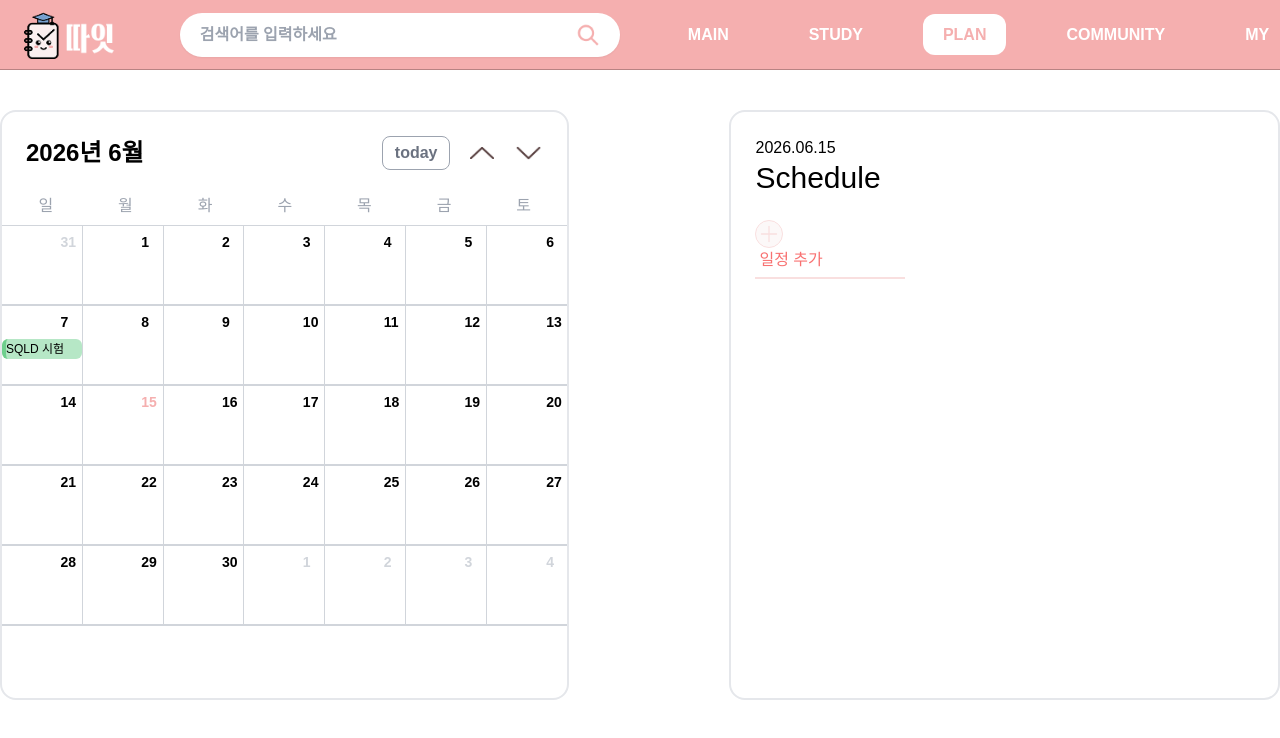
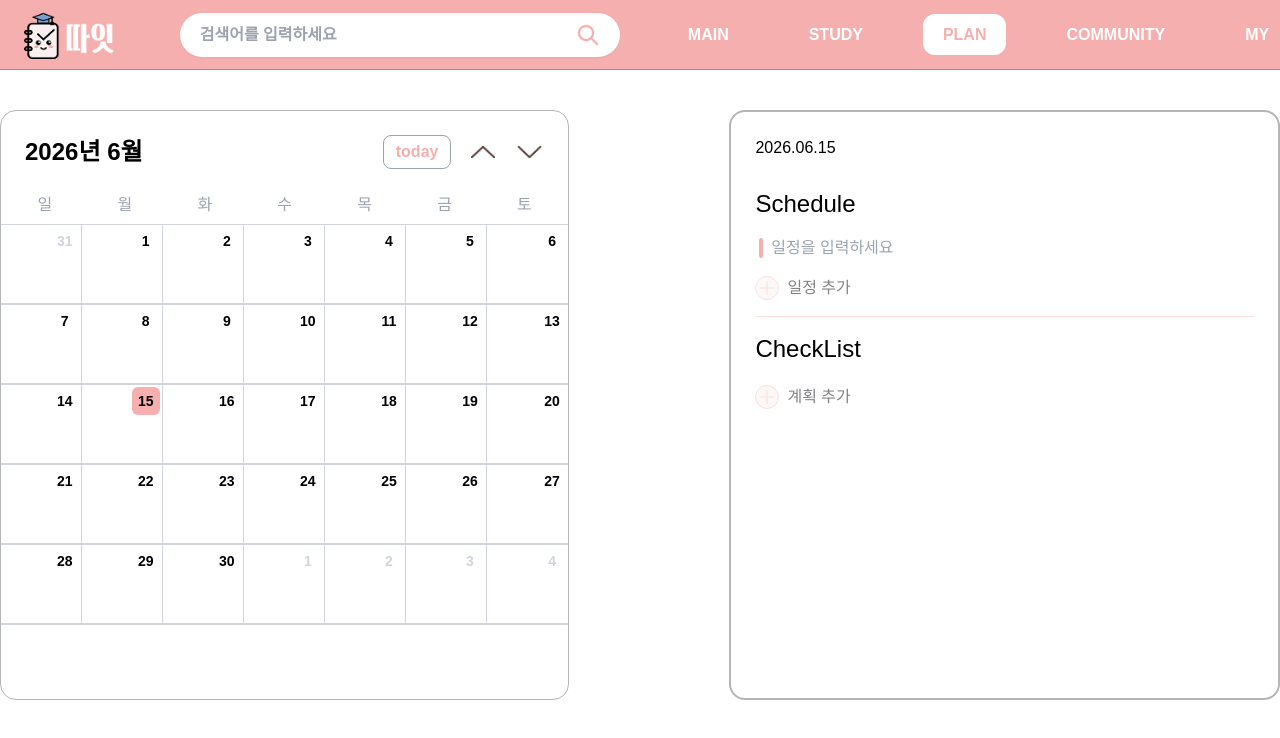
Before and after one commit to FiveOneStudy/Client, a React (Create React App) app: page /plan in a window 1280 px wide. Both pictures are taken after a click on the button 769 px from the left and 234 px from the top of the page. Shown: the top 738 px of the page. Built offline with nearby package versions, Linux system fonts and the light colour scheme; a web font is replaced by a local one.

Commit message:
feat: 계획 페이지 UI 구현(스케쥴 구현), CheckBox 컴포넌트 추가

```diff
--- /dev/null
+++ b/src/components/CheckItem.jsx
@@ -0,0 +1,32 @@
+export default function CheckItem({ text, checked, onToggle }) {
+  return (
+    <div
+      onClick={onToggle}
+      className="flex items-center gap-2 cursor-pointer"
+    >
+      {/* 체크박스 */}
+      <div className="w-6 h-6 border rounded-sm flex items-center justify-center bg-P100 border-P300">
+        {checked && (
+          <svg
+            viewBox="0 0 24 24"
+            className="w-4 h-4 text-P400"
+            fill="none"
+            stroke="currentColor"
+            strokeWidth="2"
+          >
+            <path d="M22 4L9 19L2 12" />
+          </svg>
+        )}
+      </div>
+
+      {/* 텍스트 */}
+      <span
+        className={`font-medium text-base ${
+          checked ? "line-through text-G200" : "text-gray-700"
+        }`}
+      >
+        {text}
+      </span>
+    </div>
+  );
+}
--- /dev/null
+++ b/src/components/plan/MoreMenu.jsx
@@ -0,0 +1,44 @@
+
+export default function MoreMenu({
+  index,
+  menuIndex,
+  setMenuIndex,
+  setEditingIndex,
+  handleDelete,
+}) {
+  return (
+    <div className="relative">
+      {/* 버튼 */}
+      <button
+        onClick={() =>
+          setMenuIndex(menuIndex === index ? null : index)
+        }
+        className="px-2 text-P400 text-xl font-bold"
+      >
+        ···
+      </button>
+
+      {/* 메뉴 */}
+      {menuIndex === index && (
+        <div className="absolute right-0 top-0 -translate-y-[110%] bg-white border rounded-lg border-P400 shadow-md z-50">
+          <div
+            onClick={() => {
+              setEditingIndex(index);
+              setMenuIndex(null);
+            }}
+            className="w-[70px] h-[35px] flex items-center justify-center border-b border-P400 cursor-pointer text-P400"
+          >
+            수정
+          </div>
+
+          <div
+            onClick={() => handleDelete(index)}
+            className="w-[70px] h-[35px] flex items-center justify-center cursor-pointer text-P400"
+          >
+            삭제
+          </div>
+        </div>
+      )}
+    </div>
+  );
+}
--- a/src/components/plan/PlusButton.jsx
+++ b/src/components/plan/PlusButton.jsx
@@ -3,7 +3,7 @@ import { Plus } from "lucide-react";
 
 export function PlusButton() {
   return (
-<button className=" w-7 h-7 rounded-full border border-P300 flex items-center justify-center text-P300 bg-P100 text-4xl " >
+<button className=" w-6 h-6 rounded-full border border-P300 flex items-center justify-center text-P300 bg-P100 text-4xl " >
     <Plus size={40} strokeWidth={1.2} />
 </button>
   );
--- a/src/pages/Plan.jsx
+++ b/src/pages/Plan.jsx
@@ -1,24 +1,40 @@
 import { useState } from "react";
 import UpIcon from "../assets/up.png";
 import DownIcon from "../assets/down.png";
+import CheckItem from "../components/CheckItem";
+import MoreMenu from "../components/plan/MoreMenu";
 import { PlusButton } from "../components/plan/PlusButton";
 
 export function Plan() {
+  const today = new Date();
+
+  const [selectedDate, setSelectedDate] = useState(today);
+  const [todos, setTodos] = useState([]);
+  const [checklist, setChecklist] = useState([]);
+
   return (
-    <>
     <div className="flex gap-40 justify-center mt-10">
-        <Calendar />
-        <Schedule />
+      <Calendar
+        selectedDate={selectedDate}
+        setSelectedDate={setSelectedDate}
+        todos={todos}
+      />
+      <Schedule
+        selectedDate={selectedDate}
+        todos={todos}
+        setTodos={setTodos}
+        checklist={checklist}
+        setChecklist={setChecklist}
+      />
     </div>
-    </>
   );
 }
 
-function Calendar() {
+/* ================== Calendar ================== */
+
+function Calendar({ selectedDate, setSelectedDate, todos }) {
+  const today = new Date();
   const [currentDate, setCurrentDate] = useState(new Date());
-  const [selectedDate, setSelectedDate] = useState(null);
-
-  const today = new Date();
 
   const year = currentDate.getFullYear();
   const month = currentDate.getMonth();
@@ -29,17 +45,14 @@ function Calendar() {
 
   const dates = [];
 
-  // 이전달
   for (let i = firstDay - 1; i >= 0; i--) {
     dates.push({ day: prevLastDate - i, isCurrent: false });
   }
 
-  // 이번달
   for (let i = 1; i <= lastDate; i++) {
     dates.push({ day: i, isCurrent: true });
   }
 
-  // 다음달
   let nextDay = 1;
   while (dates.length % 7 !== 0) {
     dates.push({ day: nextDay++, isCurrent: false });
@@ -49,47 +62,38 @@ function Calendar() {
     setCurrentDate(new Date(year, month + diff, 1));
   };
 
-  // 오늘 선택 여부
-  const isSelectedToday =
-    selectedDate === today.getDate() &&
-    month === today.getMonth() &&
-    year === today.getFullYear();
+  const isSelectedToday = selectedDate.toDateString() === today.toDateString();
 
   return (
-    <div className="w-[600px] h-[590px] border-2 rounded-2xl bg-white overflow-hidden">
-      {/* 상단 영역 */}
+    <div className="w-[600px] h-[590px] border border-G300 rounded-2xl bg-white overflow-hidden">
       <div className="p-6">
-        {/* 헤더 */}
         <div className="flex justify-between items-center mb-6">
           <h2 className="text-2xl font-bold">
             {year}년 {month + 1}월
           </h2>
 
           <div className="flex gap-5 items-center">
-            {/* today (div로 변경) */}
             <div
               onClick={() => {
                 setCurrentDate(new Date());
-                setSelectedDate(today.getDate());
+                setSelectedDate(new Date());
               }}
-              className={`
-                px-3 py-1 border border-gray-400 rounded-lg text-base font-semibold transition cursor-pointer
-                ${isSelectedToday ? "text-P400" : "text-gray-500"}
-              `}
+              className={`px-3 py-1 border border-gray-400 rounded-lg font-semibold cursor-pointer ${
+                isSelectedToday ? "text-P400" : "text-gray-500"
+              }`}
             >
               today
             </div>
 
             <button onClick={() => changeMonth(-1)}>
-              <img className="w-6 h-3" src={UpIcon} alt="Up" />
+              <img className="w-6 h-3" src={UpIcon} alt="" />
             </button>
             <button onClick={() => changeMonth(1)}>
-              <img className="w-[29px] h-7" src={DownIcon} alt="Down" />
+              <img className="w-[29px] h-7" src={DownIcon} alt="" />
             </button>
           </div>
         </div>
 
-        {/* 요일 */}
         <div className="grid grid-cols-7 text-center gap-10 mb-[-17px] text-gray-400">
           {["일", "월", "화", "수", "목", "금", "토"].map((d) => (
             <div key={d}>{d}</div>
@@ -97,64 +101,69 @@ function Calendar() {
         </div>
       </div>
 
-      {/* 날짜 영역 */}
       <div className="border-t border-gray-300">
         <div className="grid grid-cols-7">
           {dates.map((date, idx) => {
             const isLastCol = (idx + 1) % 7 === 0;
             const isLastRow = idx >= dates.length - 7;
 
+            const cellDate = (() => {
+              if (!date.isCurrent) {
+                if (idx < 7 && date.day > 15) {
+                  return new Date(year, month - 1, date.day);
+                }
+                return new Date(year, month + 1, date.day);
+              }
+              return new Date(year, month, date.day);
+            })();
+
             const isToday =
               date.isCurrent &&
-              date.day === today.getDate() &&
-              month === today.getMonth() &&
-              year === today.getFullYear();
+              cellDate.toDateString() === today.toDateString();
+
+            const isSelected =
+              date.isCurrent &&
+              selectedDate.toDateString() === cellDate.toDateString();
 
             return (
               <div
                 key={idx}
                 onClick={() => {
-                  if (date.isCurrent) {
-                    setSelectedDate(date.day);
-                  }
+                  if (date.isCurrent)
+                    setSelectedDate(new Date(year, month, date.day));
                 }}
-                className={`
-                  h-[80px] cursor-pointer
-                  border-r border-b-2 border-gray-300
+                className={`h-[80px] cursor-pointer border-r border-b-2 border-gray-300
                 ${isLastCol && "border-r-0"}
                 ${isLastRow && "border-b-0"}
-                  ${!date.isCurrent && "text-gray-300"}
-                `}
+                ${!date.isCurrent && "text-gray-300"}`}
               >
-                {/* 날짜 */}
+                <div className="flex flex-col h-full">
                   <div className="flex justify-end p-[0.15rem]">
                     <span
-                    className={`
-                        px-[0.57rem] py-[0.2rem] rounded-md text-sm font-bold h-7 w-7
-                            ${
-                              selectedDate === date.day && date.isCurrent
-                                ? "bg-P400 text-black" // 선택되면 무조건 흰색
-                                : ""
-                            }
-                            ${
-                              isToday && !(selectedDate === date.day)
-                                ? "text-P400" // 선택 안된 오늘만 P400
-                                : ""
-                            }
-                      `}
+                      className={`flex items-center justify-center
+                      h-7 w-7 rounded-md text-sm font-bold
+                      ${isSelected ? "bg-P400 text-black" : ""}
+                      ${isToday && !isSelected ? "text-P400" : ""}`}
                     >
                       {date.day}
                     </span>
                   </div>
 
-                {/* 일정 */}
-                {date.day === 7 && date.isCurrent && (
-                  <>
-                    <div class="flex bg-[#6FCF8D] bg-opacity-50 font-medium text-xs items-center h-5 rounded-md border-l-4 border-[#6FCF8D]">
-                      SQLD 시험
+                  <div className="flex flex-col px-1 gap-1">
+                    {date.isCurrent &&
+                      todos
+                        .filter((todo) => todo.date === cellDate.toDateString())
+                        .slice(0, 2)
+                        .map((todo, i) => (
+                          <div
+                            key={i}
+                            className="bg-green-200 text-xs rounded px-1 truncate"
+                          >
+                            {todo.text}
                           </div>
-                  </>
-                )}
+                        ))}
+                  </div>
+                </div>
               </div>
             );
           })}
@@ -164,69 +173,236 @@ function Calendar() {
   );
 }
 
-function Schedule() {
-  const today = new Date();
+/* ================== Schedule ================== */
 
-  const year = today.getFullYear();
-  const month = String(today.getMonth() + 1).padStart(2, "0");
-  const day = String(today.getDate()).padStart(2, "0");
-
+export function Schedule({ selectedDate, todos, setTodos, checklist, setChecklist }) {
   const [showInput, setShowInput] = useState(false);
   const [inputValue, setInputValue] = useState("");
-  const [todos, setTodos] = useState([]);
 
+  const [editingIndex, setEditingIndex] = useState(null);
+  const [menuIndex, setMenuIndex] = useState(null);
+
+  const [checkInput, setCheckInput] = useState("");
+  const [showCheckInput, setShowCheckInput] = useState(false);
+  const [checkEditingIndex, setCheckEditingIndex] = useState(null);
+  const [checkMenuIndex, setCheckMenuIndex] = useState(null);
+
+  const filteredTodos = todos.filter(
+    (todo) => todo.date === selectedDate.toDateString(),
+  );
+
+  const filteredChecklist = checklist.filter(
+    (item) => item.date === selectedDate.toDateString(),
+  );
+
+  // 일정 추가
   const handleAdd = () => {
-    if (inputValue.trim() === "") return;
-    setTodos([...todos, inputValue]);
+    if (inputValue.trim() === "") {
+      setShowInput(false);
+      return;
+    }
+    setTodos([...todos, { text: inputValue, date: selectedDate.toDateString() }]);
     setInputValue("");
     setShowInput(false);
   };
 
+  // 일정 수정
+  const handleEditSave = (index, newText) => {
+    if (newText.trim() === "") {
+      handleDelete(index);
+      return;
+    }
+    const target = filteredTodos[index];
+    const globalIndex = todos.indexOf(target);
+    const newTodos = [...todos];
+    newTodos[globalIndex] = { ...newTodos[globalIndex], text: newText };
+    setTodos(newTodos);
+    setEditingIndex(null);
+  };
+
+  // 일정 삭제
+  const handleDelete = (index) => {
+    const target = filteredTodos[index];
+    setTodos(todos.filter((todo) => todo !== target));
+    setMenuIndex(null);
+  };
+
+  // 계획 추가
+  const handleAddCheck = () => {
+    if (checkInput.trim() === "") {
+      setShowCheckInput(false);
+      return;
+    }
+    setChecklist([
+      ...checklist,
+      { text: checkInput, checked: false, date: selectedDate.toDateString() },
+    ]);
+    setCheckInput("");
+    setShowCheckInput(false);
+  };
+
+  // 계획 수정
+  const handleCheckEditSave = (index, newText) => {
+    if (newText.trim() === "") {
+      handleCheckDelete(index);
+      return;
+    }
+    const target = filteredChecklist[index];
+    const globalIndex = checklist.indexOf(target);
+    const newList = [...checklist];
+    newList[globalIndex] = { ...newList[globalIndex], text: newText };
+    setChecklist(newList);
+    setCheckEditingIndex(null);
+  };
+
+  // 계획 삭제
+  const handleCheckDelete = (index) => {
+    const target = filteredChecklist[index];
+    setChecklist(checklist.filter((item) => item !== target));
+    setCheckMenuIndex(null);
+  };
+
   return (
-    <div className="w-[580px] h-[590px] border-2 rounded-2xl bg-white overflow-hidden">
-      <div className="p-6">
+    <div className="w-[580px] h-[590px] border-2 border-G300 rounded-2xl bg-white flex flex-col">
+      <div className="p-6 overflow-auto">
         <div className="font-medium">
-          {year}.{month}.{day}
+          {selectedDate.getFullYear()}.
+          {String(selectedDate.getMonth() + 1).padStart(2, "0")}.
+          {String(selectedDate.getDate()).padStart(2, "0")}
         </div>
-        <h2 className="text-3xl font-medium mb-6">Schedule</h2>
 
-        {/* 일정 리스트 */}
-        <ul className="mb-4">
-          {todos.map((todo, index) => (
-            <li key={index} className="mb-2">
-              • {todo}
+        {/* 일정 */}
+        <h2 className="text-2xl font-medium mt-7">Schedule</h2>
+
+        <ul className="mt-4 mb-4 ml-1">
+          {filteredTodos.map((todo, index) => (
+            <li key={index} className="flex items-center mb-3">
+              <div className="w-[4px] h-5 bg-P400 mr-2 rounded-sm"></div>
+
+              {editingIndex === index ? (
+                <input
+                  autoFocus
+                  defaultValue={todo.text}
+                  onBlur={(e) => handleEditSave(index, e.target.value)}
+                  onKeyDown={(e) => {
+                    if (e.key === "Enter") handleEditSave(index, e.target.value);
+                    if (e.key === "Escape") setEditingIndex(null);
+                  }}
+                  className="w-full outline-none bg-transparent font-medium text-base"
+                />
+              ) : (
+                <span className="font-medium text-base flex-1">{todo.text}</span>
+              )}
+
+              <MoreMenu
+                index={index}
+                menuIndex={menuIndex}
+                setMenuIndex={setMenuIndex}
+                setEditingIndex={setEditingIndex}
+                handleDelete={handleDelete}
+              />
             </li>
           ))}
-        </ul>
-<PlusButton></PlusButton>
 
-        {/* 입력창 */}
           {showInput && (
-          <div className="flex gap-2 mb-4">
+            <li className="flex items-center mb-2">
+              <div className="w-[4px] h-5 bg-P400 mr-2 rounded-sm"></div>
               <input
-              type="text"
                 value={inputValue}
+                autoFocus
                 onChange={(e) => setInputValue(e.target.value)}
-              className="border px-2 py-1 rounded w-full"
+                onBlur={handleAdd}
+                onKeyDown={(e) => {
+                  if (e.key === "Enter") handleAdd();
+                }}
+                className="w-full outline-none bg-transparent"
                 placeholder="일정을 입력하세요"
               />
-            <button
-              onClick={handleAdd}
-              className="bg-blue-500 text-white px-3 py-1 rounded"
+            </li>
+          )}
+        </ul>
+
+        <div
+          className="flex items-center gap-2 mb-4 cursor-pointer"
+          onClick={() => setShowInput(true)}
         >
-              추가
-            </button>
+          <PlusButton />
+          <div className="text-G500">일정 추가</div>
+        </div>
+
+        <div className="w-full h-[0.5px] my-2 mb-4 bg-P300"></div>
+
+        {/* 체크리스트 */}
+        <h2 className="text-2xl font-medium mb-5">CheckList</h2>
+
+        <ul className="mb-4">
+          {filteredChecklist.map((item, index) => (
+            <li key={index} className="flex items-center mb-3">
+              {checkEditingIndex === index ? (
+                <>
+                  <div className="w-6 h-6 border rounded-sm flex items-center justify-center bg-P100 border-P300 mr-2" />
+                  <input
+                    autoFocus
+                    defaultValue={item.text}
+                    onBlur={(e) => handleCheckEditSave(index, e.target.value)}
+                    onKeyDown={(e) => {
+                      if (e.key === "Enter") handleCheckEditSave(index, e.target.value);
+                      if (e.key === "Escape") setCheckEditingIndex(null);
+                    }}
+                    className="flex-1 outline-none font-medium text-base"
+                  />
+                </>
+              ) : (
+                <div className="flex-1">
+                  <CheckItem
+                    text={item.text}
+                    checked={item.checked}
+                    onToggle={() => {
+                      const target = filteredChecklist[index];
+                      const globalIndex = checklist.indexOf(target);
+                      const newList = [...checklist];
+                      newList[globalIndex].checked = !newList[globalIndex].checked;
+                      setChecklist(newList);
+                    }}
+                  />
                 </div>
               )}
 
-        {/* 일정 추가 버튼 */}
-        <button
-          onClick={() => setShowInput(true)}
-          className="text-red-400 flex items-center gap-1"
+              <MoreMenu
+                index={index}
+                menuIndex={checkMenuIndex}
+                setMenuIndex={setCheckMenuIndex}
+                setEditingIndex={setCheckEditingIndex}
+                handleDelete={handleCheckDelete}
+              />
+            </li>
+          ))}
+
+          {showCheckInput && (
+            <li className="flex items-center gap-2 mb-2">
+              <div className="w-6 h-6 border rounded-sm flex items-center justify-center bg-P100 border-P300" />
+              <input
+                value={checkInput}
+                autoFocus
+                onChange={(e) => setCheckInput(e.target.value)}
+                onBlur={handleAddCheck}
+                onKeyDown={(e) => {
+                  if (e.key === "Enter") handleAddCheck();
+                }}
+                className="outline-none font-medium text-base flex-1"
+                placeholder="계획을 입력하세요"
+              />
+            </li>
+          )}
+        </ul>
+
+        <div
+          className="flex items-center gap-2 cursor-pointer"
+          onClick={() => setShowCheckInput(true)}
         >
-          <img src=""></img> 일정 추가
-        </button>
-        <div className="w-[30%] my-[1%] border-[1px] border-P300"></div>
+          <PlusButton />
+          <div className="text-G500">계획 추가</div>
+        </div>
       </div>
     </div>
   );
```
Also changed, not shown: tailwind.config.js (+5 -2 lines). Lines whose indentation alone changed are shown as unchanged.
